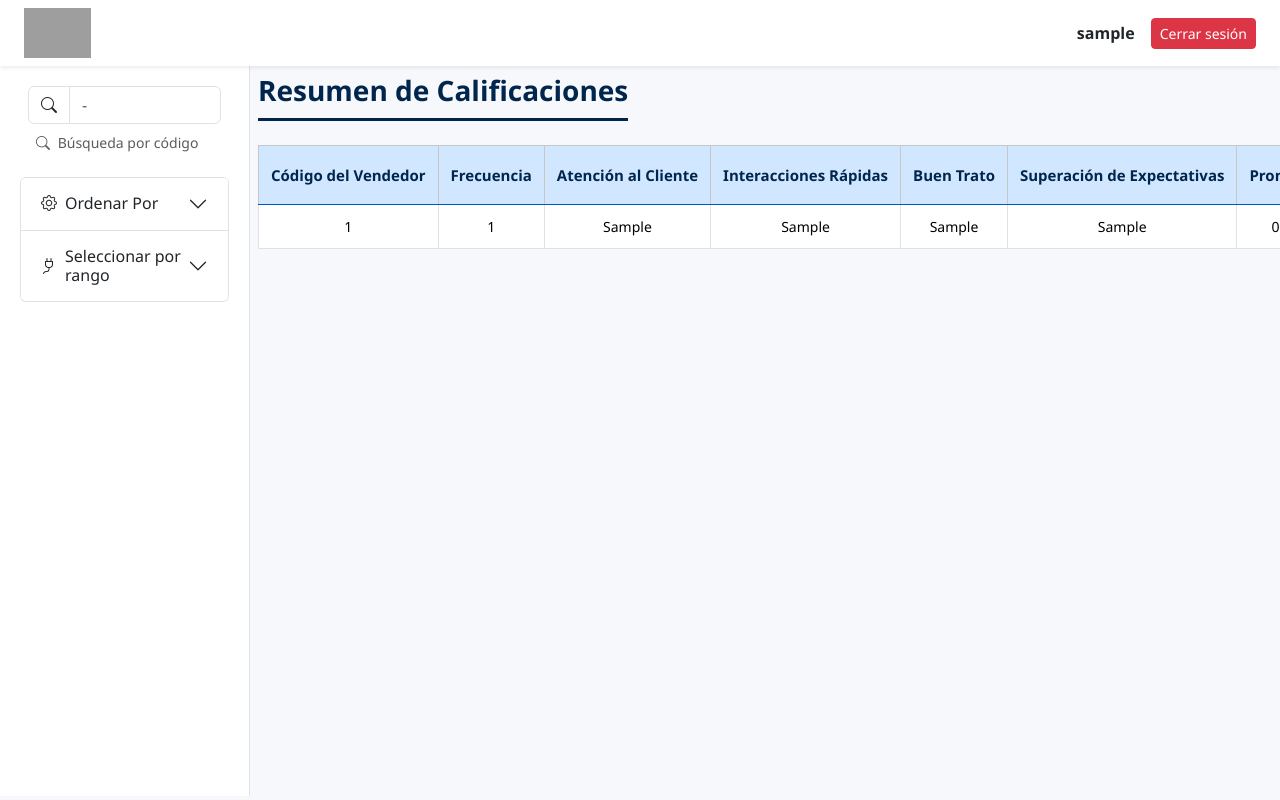
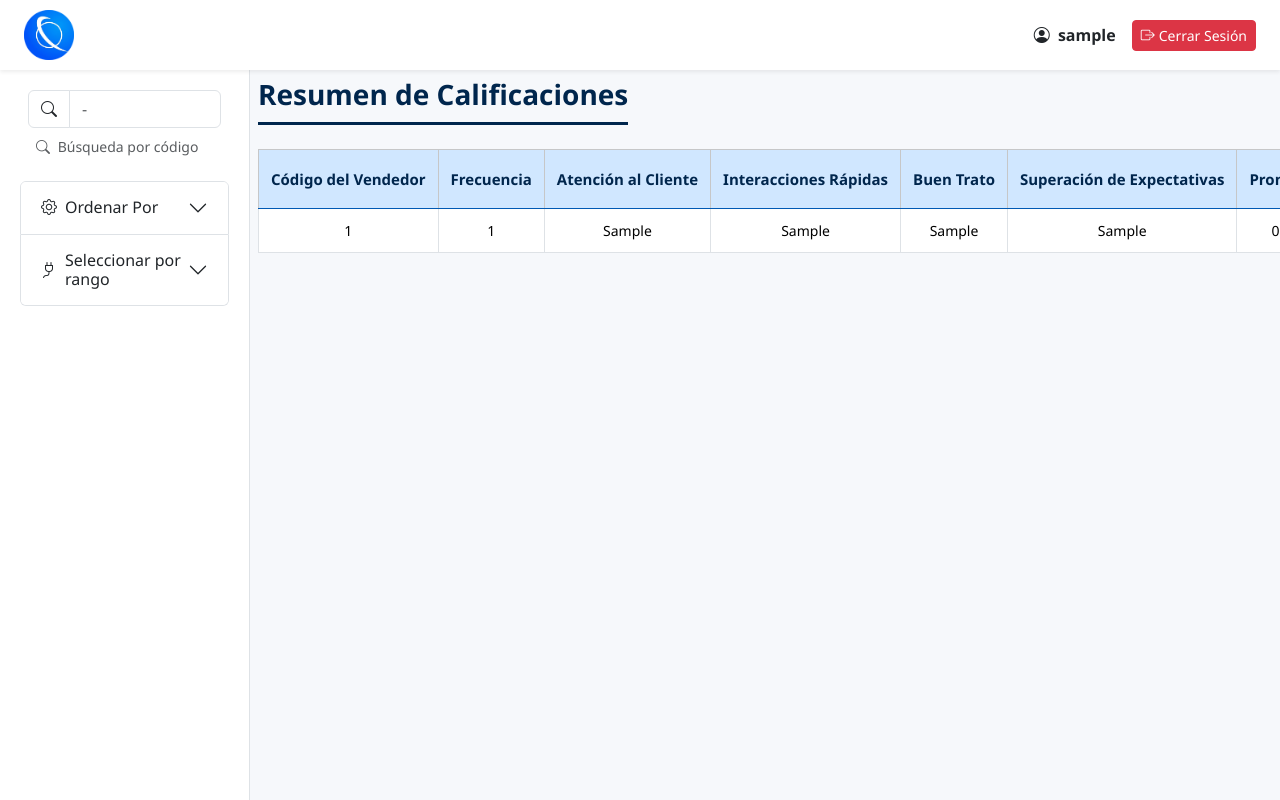
Before and after one commit to Xanty10RR/Atencion-Cliente, a PHP site: page /PanelVisitante.php in a window 1280 px wide; the page is wider, and only the part inside the window is pictured. Run offline with PHP 8.4, Linux system fonts and the light colour scheme; the visitor is signed in with stand-in values (Sample User, id 1); tables that the repository leaves empty or names only in its code hold one stand-in row (values such as "Sample post"); grey boxes are pictures that could not be loaded.

Commit message:
style: update navbar layout and logo; enhance user display with icon

```diff
--- a/PanelVisitante.php
+++ b/PanelVisitante.php
@@ -183,19 +183,18 @@ try {
 <body>
 
     <!-- Header -->
-    <nav class="navbar navbar-light bg-white shadow-sm px-4">
-        <div class="d-flex align-items-center gap-3">
-            <div class="logo">
-                <img src="img/logo1.jpg" alt="Logo">
-            </div>
+    <nav class="navbar navbar-light bg-white shadow-sm px-4" style="height: 70px;">
+        <div class="d-flex align-items-center logo">
+            <img src="img/icon-web.webp" alt="Logo Empresa">
         </div>
         <div class="d-flex align-items-center gap-3">
-            <span class="fw-semibold"><?php echo htmlspecialchars($_SESSION['username']); ?></span>
+            <span class="fw-semibold"><i class="bi bi-person-circle me-1"></i> <?= htmlspecialchars($_SESSION['username'] ?? 'Admin'); ?></span>
             <a href="logout.php" class="btn btn-danger btn-sm">
-                <i></i>Cerrar sesión
+                <i class="bi bi-box-arrow-right me-1"></i>Cerrar Sesión
             </a>
         </div>
     </nav>
+
     <!-- Main Layout -->
     <div class="d-flex">
         <!-- Sidebar -->
```
